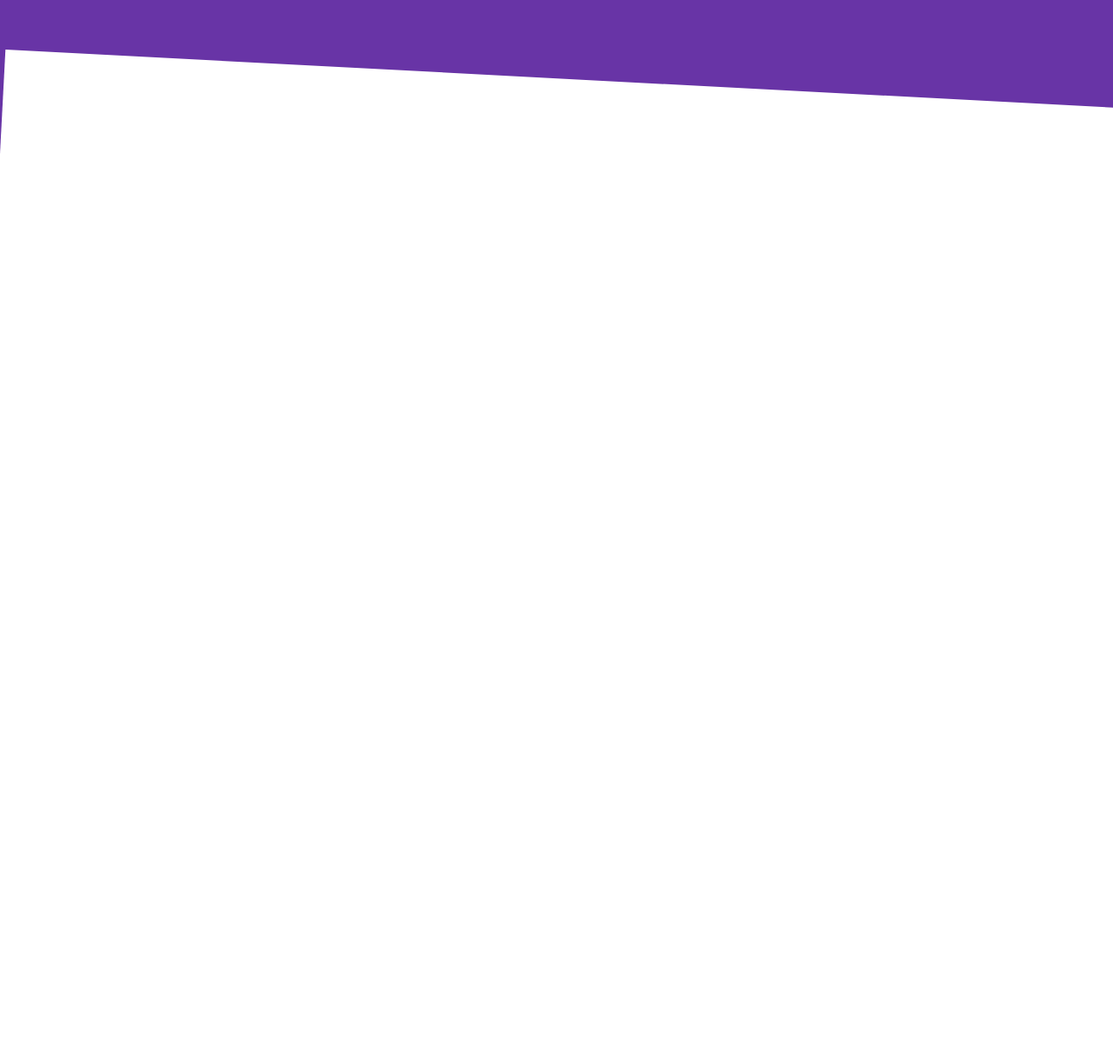
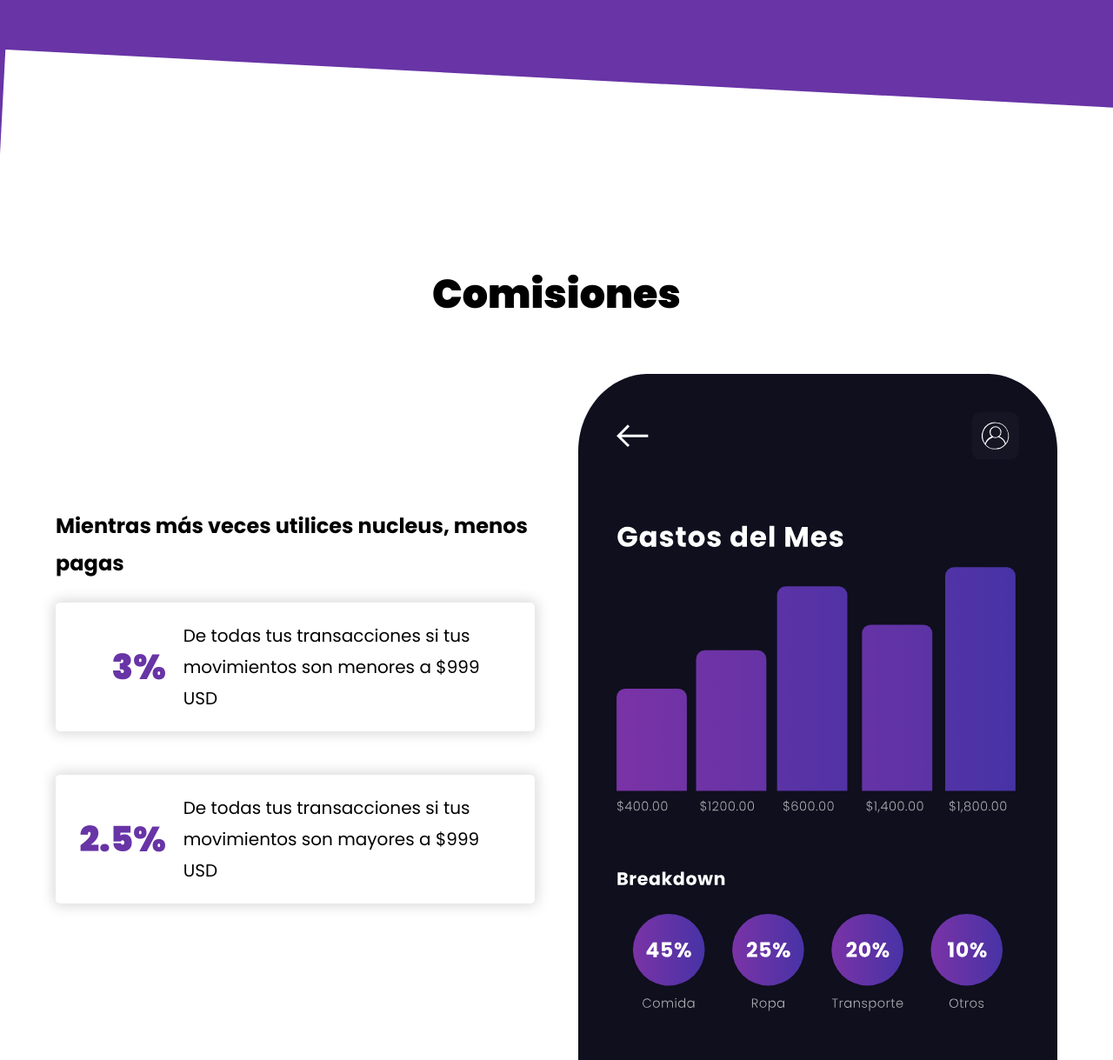
Before and after one commit to lynryunga/AppNucleus, a plain HTML site: page index.html in a window 1280 px wide. Shown: the part 2855-4074 px from the top of the page at 87% size. Before the commit the page ends 3152 px from the top, so only its background shows below. Drawn offline with Linux system fonts and the light colour scheme.

Commit message:
Seccion de comisiones terminado

```diff
--- a/css/styles.css
+++ b/css/styles.css
@@ -172,10 +172,32 @@ line-height: 1;
 .listado__elemento:hover {
   transform: scale(1.08);
 }
+@media (min-width: 768px) {
+  .listado__elemento--2col {
+    display: flex;
+    justify-content: space-between;
+    align-items: center;
+    gap: 2rem;
+  }
+}
 .listador__heading {
   font-size: 3rem;
   color: var(--primario);
   margin: 0;
+}
+.listado__numero {
+  font-size: 6rem;
+  margin: 0;
+  font-weight: 900;
+  color: var(--primario);
+  text-align: center;
+}
+@media (min-width: 768px) {
+  .listado__numero {
+    flex-basis: 20rem;
+    text-align: right;
+    font-size: 4rem;
+  }
 }
 .listado__texto {
   margin: 0;
@@ -219,3 +241,28 @@ line-height: 1;
     align-items: center;
   }
 }
+
+/** Comisiones **/
+@media (min-width: 768px) {
+  .comisiones__grid {
+    display: grid;
+    grid-template-columns: repeat(2, 1fr);
+    column-gap: 5rem;
+    align-items: flex-end;
+  }
+}
+@media (min-width: 998px) {
+  .comisiones__grid {
+    align-items: center;
+  }
+}
+.comisiones__texto {
+  text-align: center;
+  font-size: 2.4rem;
+  font-weight: 700;
+}
+@media (min-width: 768px) {
+  .comisiones__texto {
+    text-align: left;
+  }
+}
--- a/index.html
+++ b/index.html
@@ -66,7 +66,6 @@
     </div>
   </main>
 
-  <div class="mask">
     <section class="seguridad">
       <div class="seguridad__contenedor">
         <h2 class="seguridad__heading">Nucleus es seguro</h2>
@@ -84,13 +83,37 @@
               <p class="listado__texto">paga en un establecimiento con una tarjeta de credito que se desactiva una vez que has hecho tu compra</p>
             </div>
           </div>
-
           <div class="seguridad__imagen">
             <img src="img/seguridad.png" alt="seguridad">
           </div>
         </div>
       </div>
     </section>
-  </div>
+
+    <section class="comisiones">
+      <div class="comisiones__contenedor">
+        <h2 class="comisiones__heading">Comisiones</h2>
+
+        <div class="comisiones__grid">
+          <div class="comisiones__contenido">
+            <p class="comisiones__texto">Mientras más veces utilices nucleus, menos pagas</p>
+            <div class="listado">
+              <div class="listado__elemento listado__elemento--2col">
+                <p class="listado__numero">3%</p>
+                <p class="listado__texto">De todas tus transacciones si tus movimientos son menores a $999 USD</p>
+              </div>
+
+              <div class="listado__elemento listado__elemento--2col">
+                <p class="listado__numero">2.5%</p>
+                <p class="listado__texto">De todas tus transacciones si tus movimientos son mayores a $999 USD</p>
+              </div>
+            </div>
+          </div><!--.comisiones__contenido-->
+          <div class="comisiones__imagen">
+            <img src="img/app_3.svg" alt="App">
+          </div>
+        </div>
+      </div>
+    </section>
 </body>
 </html>
```
